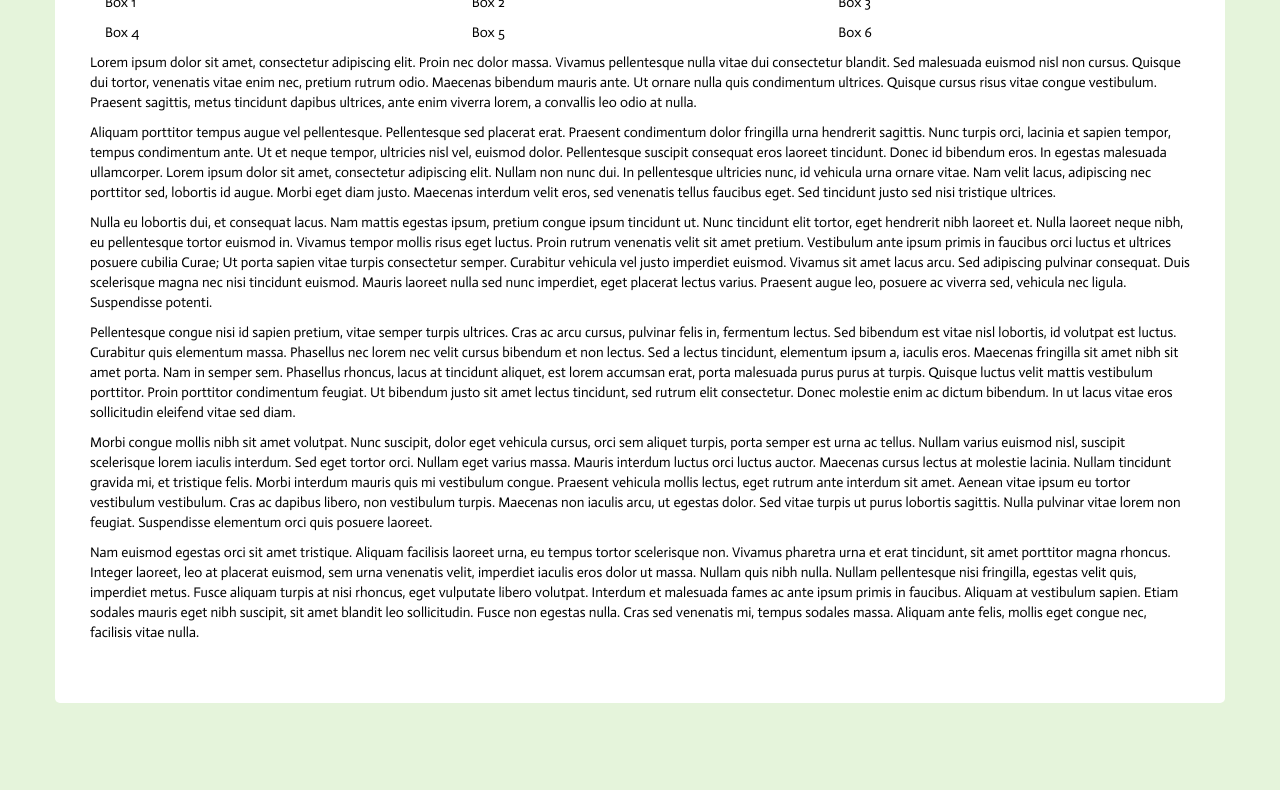
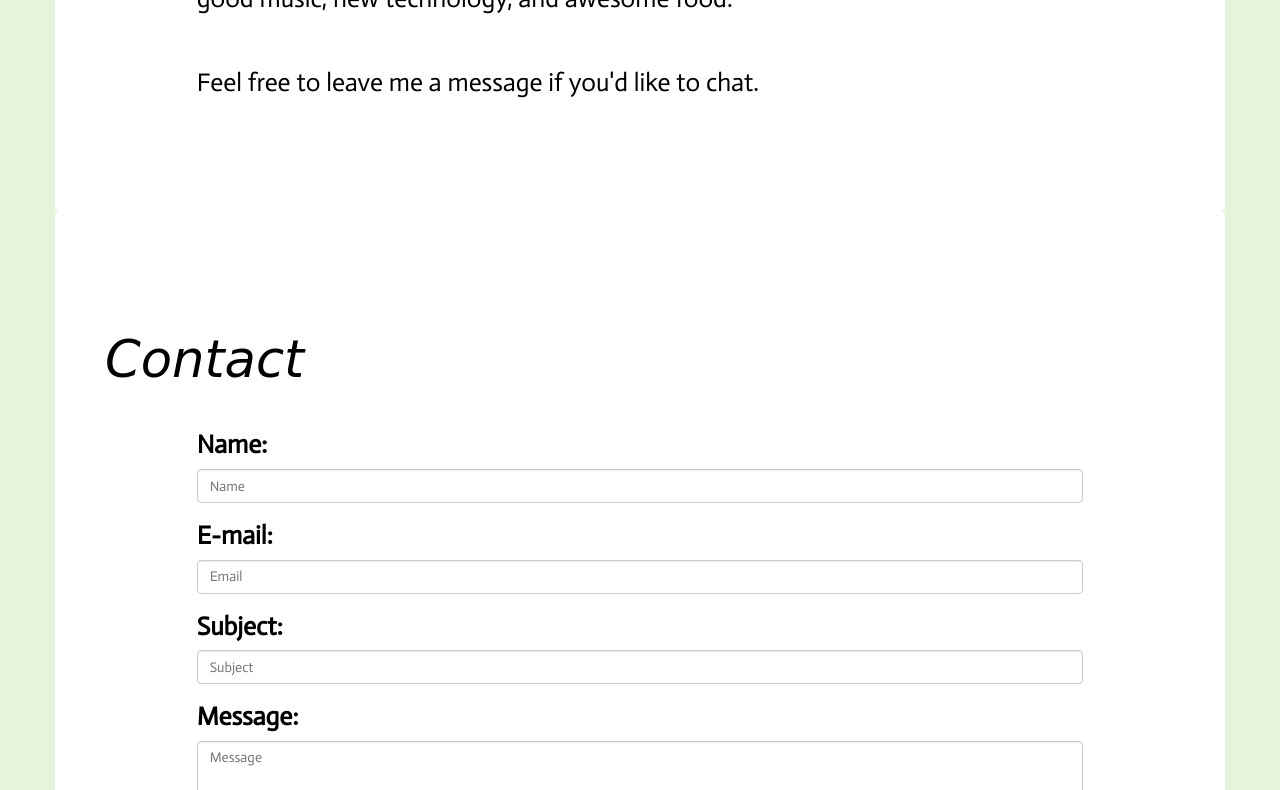
Before and after one commit to whuey79/website, a website: page index.html in a window 1280 px wide. Shown: the part 735-1525 px from the top of the page. Drawn offline with nearby package versions, Linux system fonts and the light colour scheme; a web font is replaced by a local one.

Commit message:
updated about and styles

```diff
--- a/css/style.css
+++ b/css/style.css
@@ -2,7 +2,7 @@
 /*@import url("bootstrap-theme.css");*/
 
 body {
-  padding:50px 0px;
+  padding:0px 0px;
 /*  background: #3F3F3F;  */ /* gray */
   background: #E5F4DB;
   font-family: 'Actor', sans-serif;
@@ -14,7 +14,8 @@ section .container, footer .container {
   /*background:white;*/
   background:white;
   border-radius: 5px;
-  padding:50px;
+  padding:100px 50px;
+  font-size: 2vw;
 }
 
 .navbar {
@@ -58,26 +59,24 @@ nav li:active {
 .carousel-caption p  {
   font-size: 3vw;
 }
-section  {
-/*  background:#BBFFA2; */
+
+
+section h2 {
+  font-family: 'Cedarville Cursive', cursive;
+  margin-bottom:40px;
+  font-size: 4vw;
+  font-style:italic;
+
 }
 
-#about {
-/*  background:rgb(255, 204, 111); */
-}
-
-section ,footer {
-  padding-top:100px;
-  padding-bottom:100px;
-  border-top: 1px solid white;
+.center-block {
+  float:none;
 }
 
 footer {
 /*  background:#8CE9FF;  */
 }
 
-
-
 footer div {
   margin:0px auto;
 }
--- a/index.html
+++ b/index.html
@@ -7,6 +7,7 @@
     <link rel="stylesheet" type="text/css" href="css/bootstrap.min.css">
     <link rel="stylesheet" type="text/css" href="css/style.css">
     <link href='http://fonts.googleapis.com/css?family=Actor' rel='stylesheet' type='text/css'>
+    <link href='http://fonts.googleapis.com/css?family=Cedarville+Cursive' rel='stylesheet' type='text/css'>
   </head>
   <body id="home" data-spy="scroll">
 
@@ -38,7 +39,7 @@
               <img src= "./images/ggb.jpg" alt="" class="img-responsive">
               <div class="carousel-caption">
                 <h1>WILL HUEY</h1>
-                <p>An Aspiring<br>Frontend Engineer<br></p>
+                <p></p>
               </div>
           </div>
       </div>
@@ -50,31 +51,13 @@
       <div class='container'>
         <h2>About</h2>
         <div class="row">
-          <div class="col-md-4"><p>Box 1</p></div>
-          <div class="col-md-4"><p>Box 2</p></div>
-          <div class="col-md-4"><p>Box 3</p></div>
-          <div class="clearfix visible-md-block"></div>
-          <div class="col-md-4"><p>Box 4</p></div>
-          <div class="col-md-4"><p>Box 5</p></div>
-          <div class="col-md-4"><p>Box 6</p></div>
-          <div class="clearfix visible-md-block"></div>
+          <div class="col-md-10 center-block"><p>Hi there!  I'm Will Huey, an aspiring frontend engineer living in San Francisco.  I love good music, new technology, and awesome food.</p></div>
+        </div>
+        <br>
+        <div class="row">
+          <div class="col-md-10 center-block"><p>Feel free to leave me a message if you'd like to chat.</p></div>
         </div>
 
-        <div class="row">
-          <p>
-          Lorem ipsum dolor sit amet, consectetur adipiscing elit. Proin nec dolor massa. Vivamus pellentesque nulla vitae dui consectetur blandit. Sed malesuada euismod nisl non cursus. Quisque dui tortor, venenatis vitae enim nec, pretium rutrum odio. Maecenas bibendum mauris ante. Ut ornare nulla quis condimentum ultrices. Quisque cursus risus vitae congue vestibulum. Praesent sagittis, metus tincidunt dapibus ultrices, ante enim viverra lorem, a convallis leo odio at nulla.</p>
-
-          <p>Aliquam porttitor tempus augue vel pellentesque. Pellentesque sed placerat erat. Praesent condimentum dolor fringilla urna hendrerit sagittis. Nunc turpis orci, lacinia et sapien tempor, tempus condimentum ante. Ut et neque tempor, ultricies nisl vel, euismod dolor. Pellentesque suscipit consequat eros laoreet tincidunt. Donec id bibendum eros. In egestas malesuada ullamcorper. Lorem ipsum dolor sit amet, consectetur adipiscing elit. Nullam non nunc dui. In pellentesque ultricies nunc, id vehicula urna ornare vitae. Nam velit lacus, adipiscing nec porttitor sed, lobortis id augue. Morbi eget diam justo. Maecenas interdum velit eros, sed venenatis tellus faucibus eget. Sed tincidunt justo sed nisi tristique ultrices.</p>
-
-          <p>Nulla eu lobortis dui, et consequat lacus. Nam mattis egestas ipsum, pretium congue ipsum tincidunt ut. Nunc tincidunt elit tortor, eget hendrerit nibh laoreet et. Nulla laoreet neque nibh, eu pellentesque tortor euismod in. Vivamus tempor mollis risus eget luctus. Proin rutrum venenatis velit sit amet pretium. Vestibulum ante ipsum primis in faucibus orci luctus et ultrices posuere cubilia Curae; Ut porta sapien vitae turpis consectetur semper. Curabitur vehicula vel justo imperdiet euismod. Vivamus sit amet lacus arcu. Sed adipiscing pulvinar consequat. Duis scelerisque magna nec nisi tincidunt euismod. Mauris laoreet nulla sed nunc imperdiet, eget placerat lectus varius. Praesent augue leo, posuere ac viverra sed, vehicula nec ligula. Suspendisse potenti.</p>
-
-          <p>Pellentesque congue nisi id sapien pretium, vitae semper turpis ultrices. Cras ac arcu cursus, pulvinar felis in, fermentum lectus. Sed bibendum est vitae nisl lobortis, id volutpat est luctus. Curabitur quis elementum massa. Phasellus nec lorem nec velit cursus bibendum et non lectus. Sed a lectus tincidunt, elementum ipsum a, iaculis eros. Maecenas fringilla sit amet nibh sit amet porta. Nam in semper sem. Phasellus rhoncus, lacus at tincidunt aliquet, est lorem accumsan erat, porta malesuada purus purus at turpis. Quisque luctus velit mattis vestibulum porttitor. Proin porttitor condimentum feugiat. Ut bibendum justo sit amet lectus tincidunt, sed rutrum elit consectetur. Donec molestie enim ac dictum bibendum. In ut lacus vitae eros sollicitudin eleifend vitae sed diam.</p>
-
-          <p>Morbi congue mollis nibh sit amet volutpat. Nunc suscipit, dolor eget vehicula cursus, orci sem aliquet turpis, porta semper est urna ac tellus. Nullam varius euismod nisl, suscipit scelerisque lorem iaculis interdum. Sed eget tortor orci. Nullam eget varius massa. Mauris interdum luctus orci luctus auctor. Maecenas cursus lectus at molestie lacinia. Nullam tincidunt gravida mi, et tristique felis. Morbi interdum mauris quis mi vestibulum congue. Praesent vehicula mollis lectus, eget rutrum ante interdum sit amet. Aenean vitae ipsum eu tortor vestibulum vestibulum. Cras ac dapibus libero, non vestibulum turpis. Maecenas non iaculis arcu, ut egestas dolor. Sed vitae turpis ut purus lobortis sagittis. Nulla pulvinar vitae lorem non feugiat. Suspendisse elementum orci quis posuere laoreet.</p>
-
-          <p>Nam euismod egestas orci sit amet tristique. Aliquam facilisis laoreet urna, eu tempus tortor scelerisque non. Vivamus pharetra urna et erat tincidunt, sit amet porttitor magna rhoncus. Integer laoreet, leo at placerat euismod, sem urna venenatis velit, imperdiet iaculis eros dolor ut massa. Nullam quis nibh nulla. Nullam pellentesque nisi fringilla, egestas velit quis, imperdiet metus. Fusce aliquam turpis at nisi rhoncus, eget vulputate libero volutpat. Interdum et malesuada fames ac ante ipsum primis in faucibus. Aliquam at vestibulum sapien. Etiam sodales mauris eget nibh suscipit, sit amet blandit leo sollicitudin. Fusce non egestas nulla. Cras sed venenatis mi, tempus sodales massa. Aliquam ante felis, mollis eget congue nec, facilisis vitae nulla.</p>
-
-        </div>
       </div>
     </section>
 
@@ -83,27 +66,40 @@
         <h2>Contact</h2>
         <form class="email" action="mailer.php" method="post">
 
-          <div class="form-group">
+          <div class="row">
+            <div class="form-group col-md-10 center-block">
               <label for="name">Name:</label>
               <input type="text" name="name" class="form-control" placeholder="Name">
             </div>
+          </div>
 
-          <div class="form-group">
+          <div class="row">
+            <div class="form-group col-md-10 center-block">
               <label for="email">E-mail:</label>
               <input type="email" name="email" class="form-control" placeholder="Email">
             </div>
+          </div>
 
-          <div class="form-group">
+          <div class="row">
+            <div class="form-group col-md-10 center-block">
               <label for="subject">Subject:</label>
               <input type="text" name="subject"class="form-control" placeholder="Subject" required>
             </div>
+          </div>
 
-          <div class="form-group">
+          <div class="row">
+            <div class="form-group col-md-10 center-block">
               <label for="message">Message:</label>
               <textarea name="message" class="form-control" placeholder="Message" required rows="8"></textarea>
             </div>
+          </div>
 
-          <button class="btn btn-primary" type="submit" value="Send">Send</button>
+          <div class="row">
+            <div class="col-md-10 center-block">
+              <button class="btn btn-lg btn-primary" type="submit" value="Send">Send</button>
+            </div>
+          </div>
+
         </form>
       </div>
     </section>
```
Lines whose indentation alone changed are shown as unchanged.
